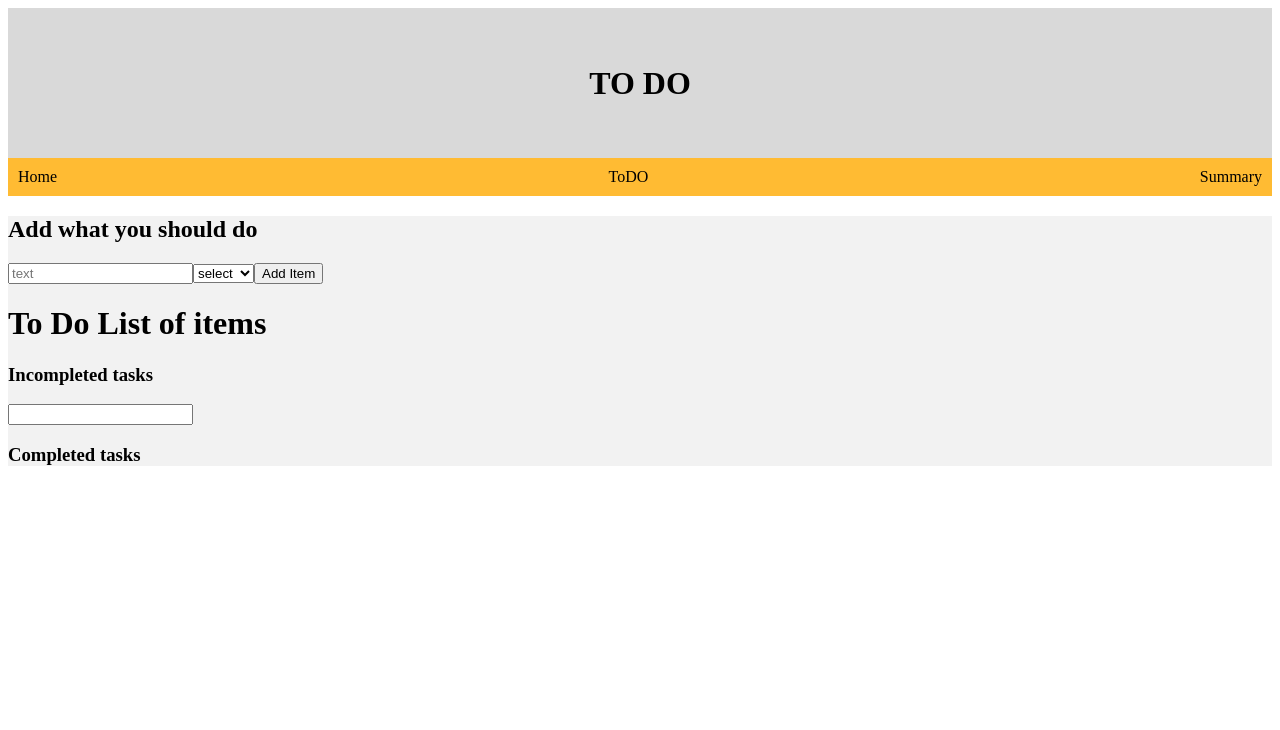
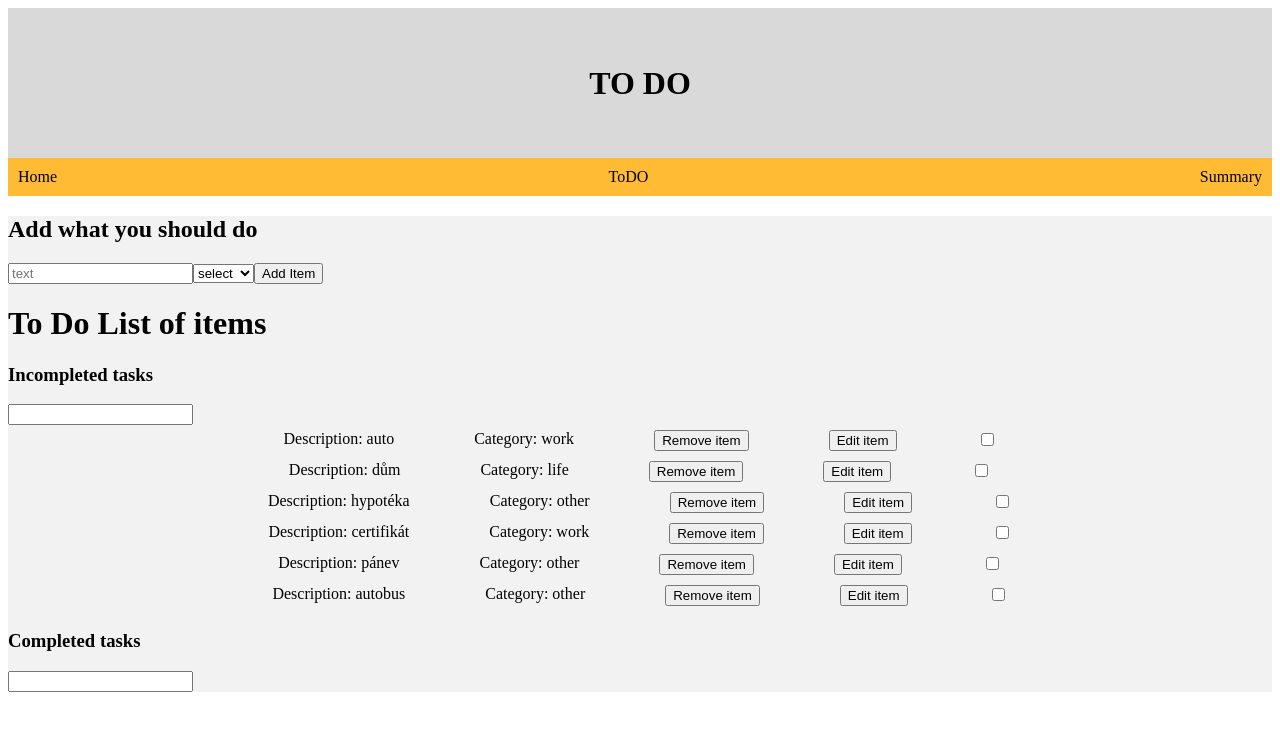
Before and after one commit to Buki89/react-todo-app, a React (Create React App) app: page / in a window 1280 px wide. Shown: the top 730 px of the page. Built offline with nearby package versions, Linux system fonts and the light colour scheme.

Commit message:
checkbox+filter

```diff
--- a/src/components/AddItemForm.tsx
+++ b/src/components/AddItemForm.tsx
@@ -50,6 +50,7 @@ class AddItemForm extends React.PureComponent<ItemProps> {
           >
             <option value="">select</option>
             <option value="work">Work</option>
+            <option value="life">Life</option>
             <option value="hobby">Hobby</option>
             <option value="other">Other</option>
           </select>
--- a/src/components/Dashboard.tsx
+++ b/src/components/Dashboard.tsx
@@ -33,8 +33,8 @@ class Dashboard extends React.PureComponent<DashboardProps & Actions, State> {
     this.props.taskRemove({ id });
   };
 
-  handleCompleteTask = (id: string) => {
-    this.props.taskCompleted({ id });
+  handleCompleteTask = (id: string, checker: string) => {
+    this.props.taskCompleted({ id, checker });
   };
 
   render() {
--- a/src/components/Item.tsx
+++ b/src/components/Item.tsx
@@ -22,11 +22,11 @@ interface ItemProps {
 
 class Item extends React.PureComponent<ItemProps> {
   state = {
-    isVisible: false
+    isVisible: false,
+    checker: "complete"
   };
 
   render() {
-    console.log(this.state);
     const { handleRemoveTask, item } = this.props;
     return (
       <div>
@@ -48,10 +48,15 @@ class Item extends React.PureComponent<ItemProps> {
               Edit item
             </button>
           </div>
+
           <div>
-            <button onClick={() => this.props.handleCompleteTask(item.id)}>
-              Complete Task
-            </button>
+            <input
+              type="checkbox"
+              value={this.state.checker}
+              onChange={() =>
+                this.props.handleCompleteTask(item.id, this.state.checker)
+              }
+            />
           </div>
           {this.state.isVisible && (
             <AddItemForm
--- a/src/components/ItemList.tsx
+++ b/src/components/ItemList.tsx
@@ -9,10 +9,18 @@ interface ItemListProps {
   handleCompleteTask: any;
 }
 
-const textFilter = () => {};
+class ItemList extends React.PureComponent<ItemListProps, any> {
+  state = {
+    textFilter: ""
+  };
 
-class ItemList extends React.PureComponent<ItemListProps> {
+  onTextChange = (e: React.ChangeEvent<HTMLInputElement>) => {
+    const textFilter = e.target.value;
+    this.setState({ textFilter });
+  };
+
   render() {
+    console.log(this.state.textFilter);
     const {
       list,
       handleRemoveTask,
@@ -25,11 +33,22 @@ class ItemList extends React.PureComponent<ItemListProps> {
         <h1>To Do List of items</h1>
         <h3>Incompleted tasks</h3>
 
-        <input name="filter" type="text" onChange={textFilter} />
+        <input
+          name="filter"
+          type="text"
+          value={this.state.textFilter}
+          onChange={this.onTextChange}
+        />
 
         {list &&
           list
-            .filter(item => !item.isCompleted)
+            .filter(
+              item =>
+                !item.isCompleted &&
+                item.task
+                  .toLowerCase()
+                  .includes(this.state.textFilter.toLocaleLowerCase())
+            )
             .map((item: Task, index: number) => (
               <div key={index}>
                 <Item
--- a/src/components/ItemListCompleted.tsx
+++ b/src/components/ItemListCompleted.tsx
@@ -1,5 +1,4 @@
 import React from "react";
-import styled from "styled-components";
 
 interface ItemListCompletedProsp {
   list: any;
@@ -9,14 +8,35 @@ class ItemListCompleted extends React.PureComponent<
   ItemListCompletedProsp,
   any
 > {
+  state = {
+    textFilter: ""
+  };
+
+  onTextChange = (e: React.ChangeEvent<HTMLInputElement>) => {
+    const textFilter = e.target.value;
+    this.setState({ textFilter });
+  };
+
   render() {
     const { list } = this.props;
     return (
       <div>
         <h3>Completed tasks</h3>
+        <input
+          name="filter"
+          type="text"
+          value={this.state.textFilter}
+          onChange={this.onTextChange}
+        />
         {list &&
           list
-            .filter(item => item.isCompleted)
+            .filter(
+              item =>
+                item.isCompleted &&
+                item.task
+                  .toLowerCase()
+                  .includes(this.state.textFilter.toLocaleLowerCase())
+            )
             .map((item, index: number) => (
               <div key={index}>
                 <div>
--- a/src/store/actions/taskActions.ts
+++ b/src/store/actions/taskActions.ts
@@ -34,9 +34,10 @@ export const searchByName = ({ text }) => ({
   }
 });
 
-export const taskCompleted = ({ id }) => ({
+export const taskCompleted = ({ id, checker }) => ({
   type: TaskAction.completingTask,
   payload: {
-    id
+    id,
+    checker
   }
 });
--- a/src/store/reducers/taskReducers.ts
+++ b/src/store/reducers/taskReducers.ts
@@ -1,6 +1,7 @@
 import { TaskAction } from "../types";
+import { tasks } from "../../test/test";
 
-const taskInitialState = [];
+const taskInitialState = [...tasks];
 
 export default (state = taskInitialState, action) => {
   switch (action.type) {
@@ -21,7 +22,10 @@ export default (state = taskInitialState, action) => {
       return;
     case TaskAction.completingTask:
       return state.map(item => {
-        if (item.id === action.payload.id) {
+        if (
+          item.id === action.payload.id &&
+          action.payload.checker === "complete"
+        ) {
           return { ...item, isCompleted: !item.isCompleted };
         }
         return item;
@@ -31,11 +35,10 @@ export default (state = taskInitialState, action) => {
   }
 };
 
-// return state.some(item => item.task === action.payload.task)
-//   ? [...state, action.payload]
-//   : state;
-
-// return state.filter(item => item.task === action.payload.task).length ===
-//         0
-//         ? [...state, action.payload]
-//         : state;
+// case TaskAction.completingTask:
+//       return state.map(item => {
+//         if (item.id === action.payload.id) {
+//           return { ...item, isCompleted: !item.isCompleted };
+//         }
+//         return item;
+//       });
--- a/src/store/types.ts
+++ b/src/store/types.ts
@@ -17,7 +17,8 @@ export interface Actions {
   }) => { type: TaskAction.removeTask; payload: { id: string } };
   taskEdit: (param: Task) => { type: TaskAction.editTask; payload: Task };
   taskCompleted: ({
-    id: string
+    id,
+    checker: string
   }) => { type: TaskAction.completingTask; payload: { id: string } };
 }
 
--- /dev/null
+++ b/src/test/test.ts
@@ -0,0 +1,40 @@
+import uuid from "uuid";
+
+export const tasks = [
+  {
+    task: "auto",
+    category: "work",
+    id: uuid(),
+    isCompleted: false
+  },
+  {
+    task: "dům",
+    category: "life",
+    id: uuid(),
+    isCompleted: false
+  },
+  {
+    task: "hypotéka",
+    category: "other",
+    id: uuid(),
+    isCompleted: false
+  },
+  {
+    task: "certifikát",
+    category: "work",
+    id: uuid(),
+    isCompleted: false
+  },
+  {
+    task: "pánev",
+    category: "other",
+    id: uuid(),
+    isCompleted: false
+  },
+  {
+    task: "autobus",
+    category: "other",
+    id: uuid(),
+    isCompleted: false
+  }
+];
```
